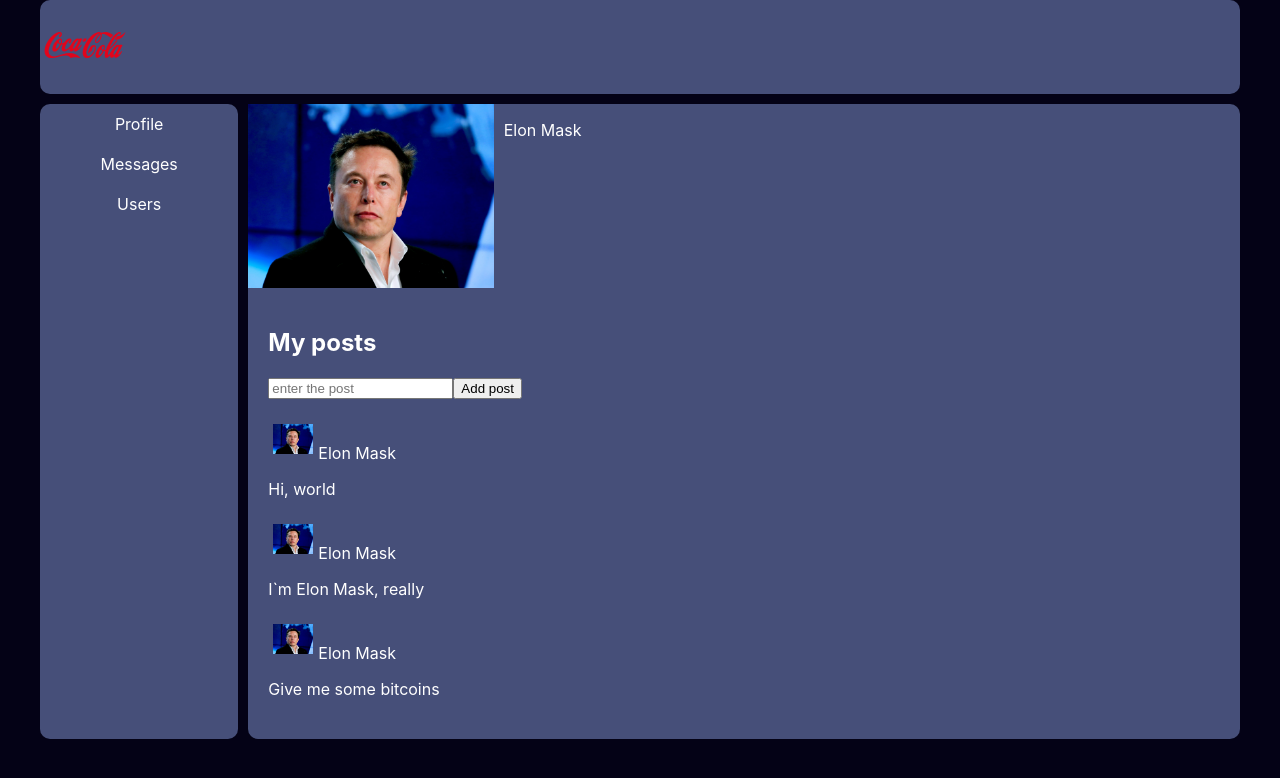
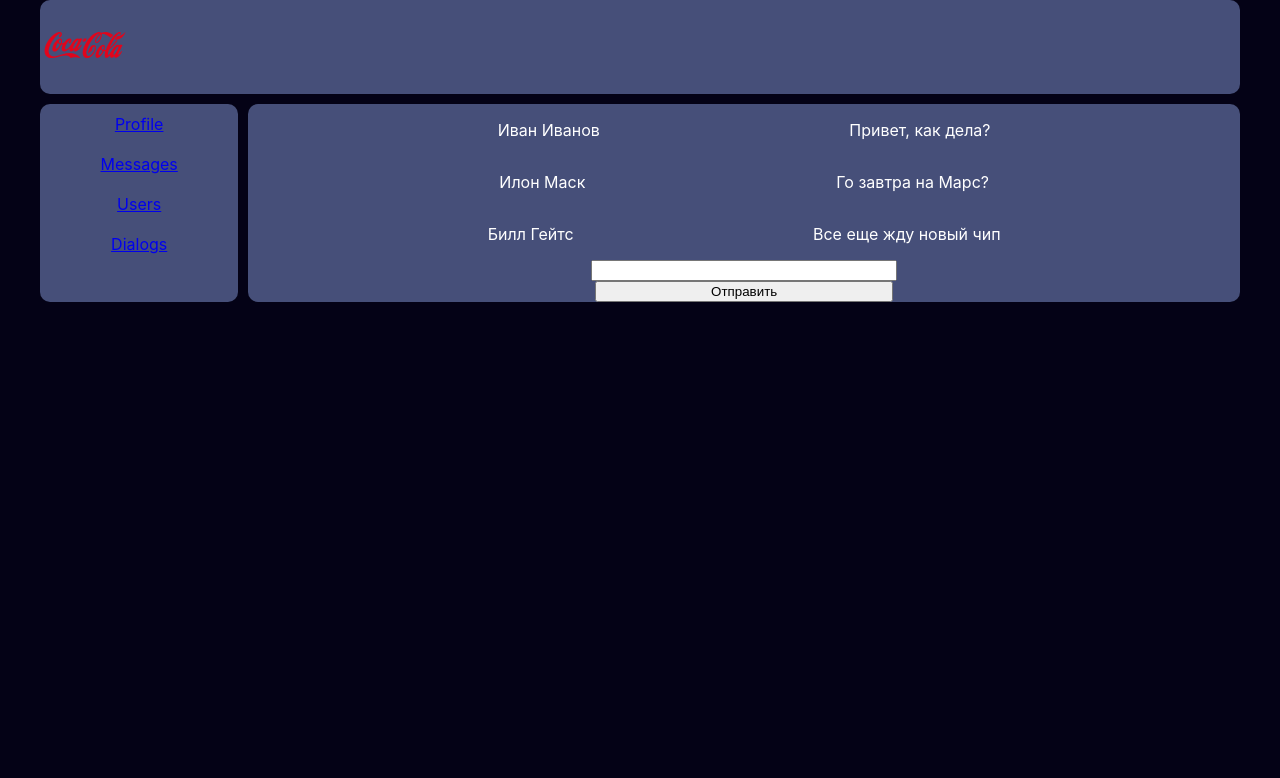
Before and after one commit to IreliaBot/ReactBuilts, a React (Create React App) app: page /dialogs in a window 1280 px wide. Shown: the top 778 px of the page. Built offline with nearby package versions, Linux system fonts and the light colour scheme.

Commit message:
F.5.6. Знакомство с маршртизацией в React

```diff
--- a/package.json
+++ b/package.json
@@ -6,6 +6,7 @@
     "cra-template": "1.1.2",
     "react": "^17.0.2",
     "react-dom": "^17.0.2",
+    "react-router-dom": "^5.2.0",
     "react-scripts": "4.0.3"
   },
   "scripts": {
--- a/src/App.js
+++ b/src/App.js
@@ -3,13 +3,23 @@
   import Header from'./components/header/Header.js'
   import Navbar from './components/navbar/Navbar.js'
   import Profile from './components/profile/Profile.js'
+  import Dialogs from './components/dialogs/Dialogs.js'
+  import {BrowserRouter, Route, Switch} from 'react-router-dom'
+
 
   function App() {
     return (
+
         <div className="wrapper">
-          <Header/>
-          <Navbar/>
-          <Profile/>
+          <BrowserRouter>
+            <Header/>
+            <Navbar/>
+            <Switch>
+              <Route exact path='/' component={Profile} />
+              <Route exact path='/profile' component={Profile} />
+              <Route exact path='/dialogs' component={Dialogs} />
+            </Switch>
+          </BrowserRouter>
         </div>
     )
   }
--- /dev/null
+++ b/src/components/dialogs/Dialogs.css
@@ -0,0 +1,14 @@
+.dialogs{
+    display: flex;
+    flex-flow: column nowrap;
+}
+
+.message{
+    display: flex;
+    justify-content: space-evenly;
+}
+
+button, input {
+    width: 30%;
+    margin: 0 auto;
+}
--- /dev/null
+++ b/src/components/dialogs/Dialogs.js
@@ -0,0 +1,25 @@
+import React from 'react'
+import './Dialogs.css'
+
+
+function Dialogs() {
+    return (
+        <div className="dialogs">
+            <div className="message">
+              <p>Иван Иванов</p>
+              <p>Привет, как дела?</p>
+            </div>
+            <div className="message">
+              <p>Илон Маск</p>
+              <p>Го завтра на Марс?</p>
+            </div>
+            <div className="message">
+              <p>Билл Гейтс</p>
+              <p>Все еще жду новый чип</p>
+            </div>
+            <input type="text"/>
+            <button>Отправить</button>
+        </div>
+    )
+  }
+export default Dialogs
--- a/src/components/navbar/Navbar.js
+++ b/src/components/navbar/Navbar.js
@@ -1,12 +1,14 @@
 import React from 'react'
 import './Navbar.css'
+import {NavLink} from 'react-router-dom'
 
 function Navbar() {
     return (
         <div className="navbar">
-          <a>Profile</a>
-          <a>Messages</a>
-          <a>Users</a>
+          <NavLink to='/profile'>Profile</NavLink>
+          <NavLink to='/messages'> Messages</NavLink>
+          <NavLink to='/users'>Users</NavLink>
+          <NavLink to='/dialogs'>Dialogs</NavLink>
         </div>
     )
   }
```
Also changed, not shown: 2 other files (tests, documents, lock files or other folders).
